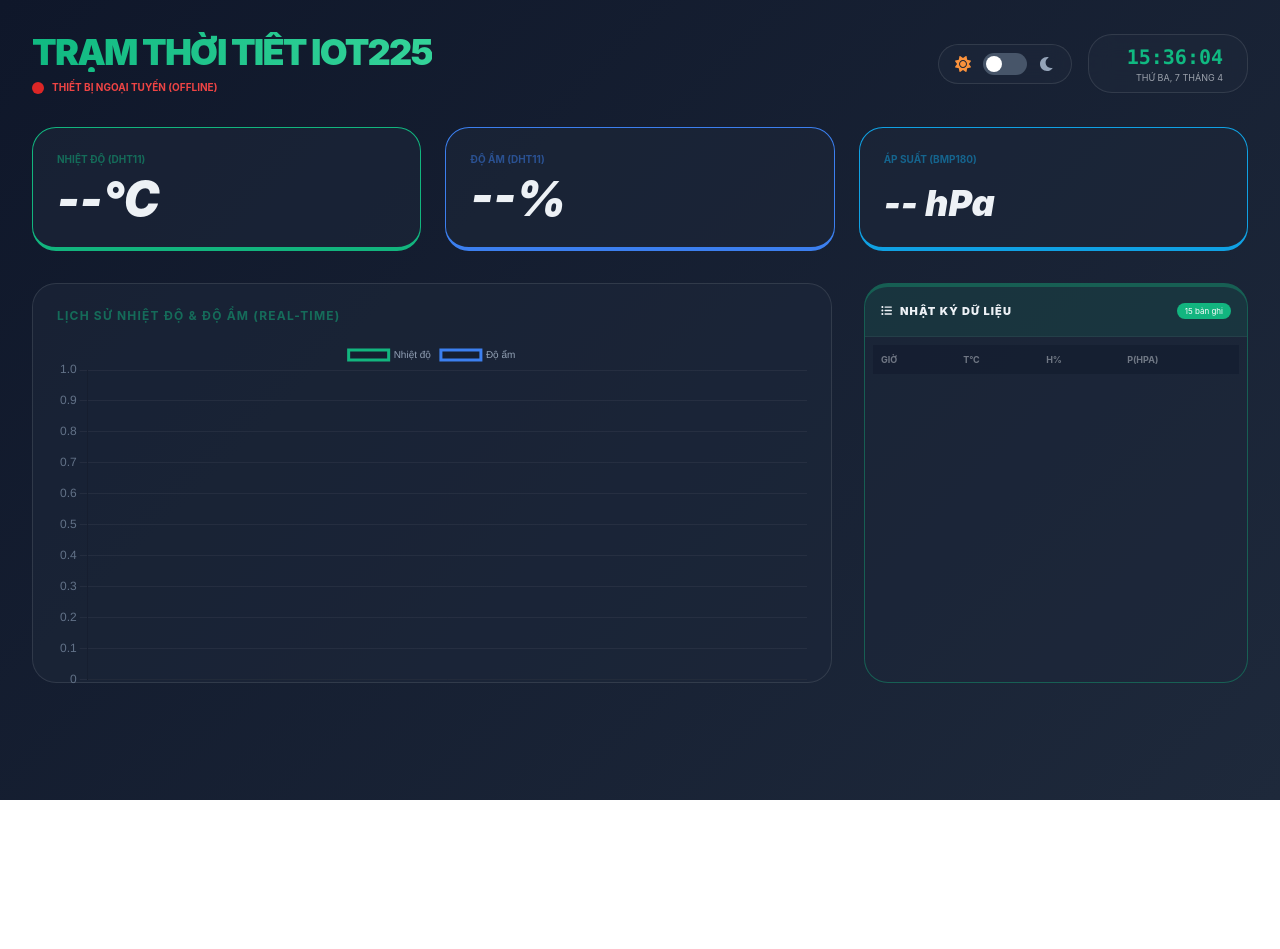
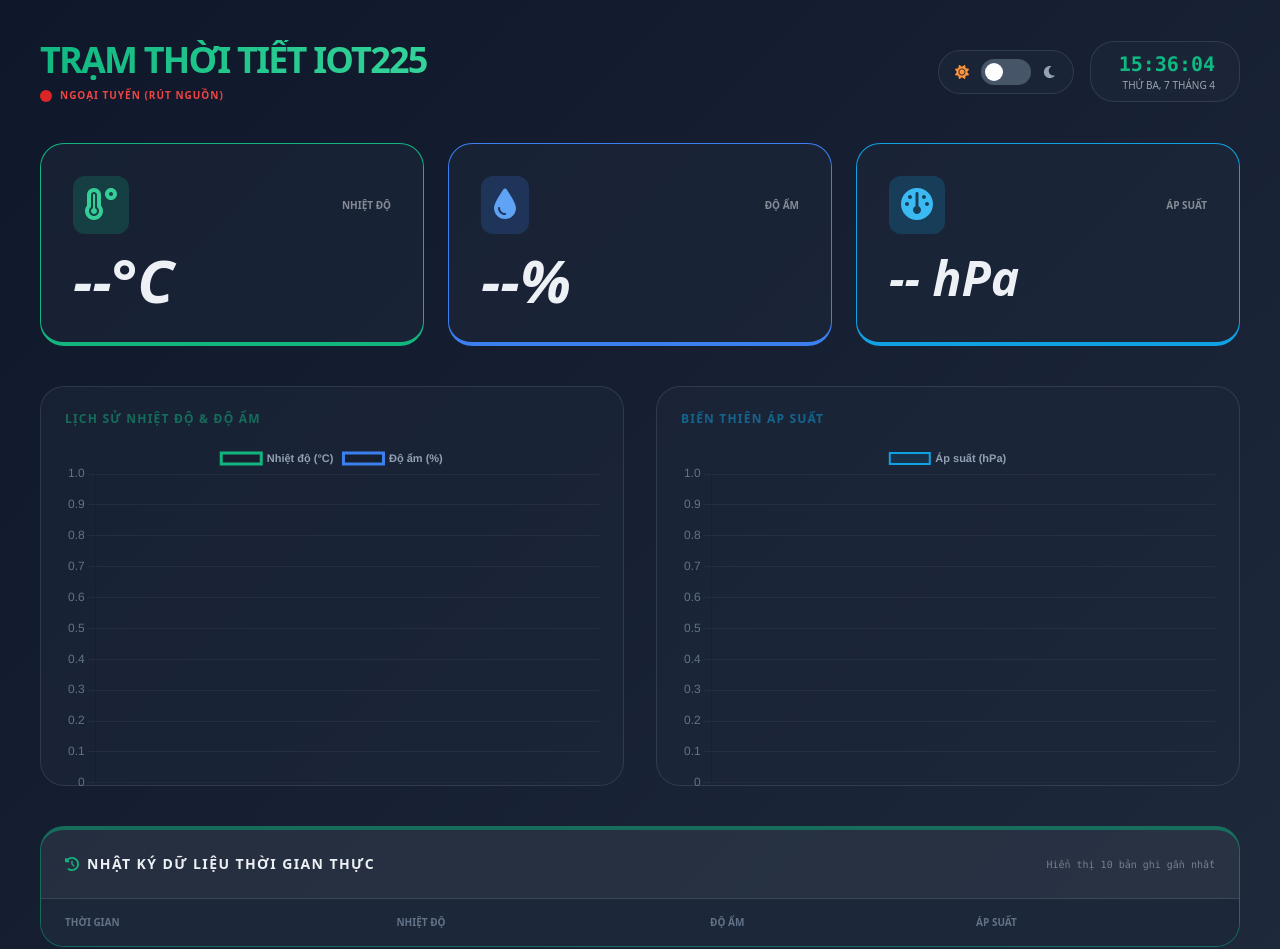
Before and after one commit to chuong-crypto/TramThoiTiet_IOT225, a plain HTML site: page index.html in a window 1280 px wide. Before the commit the page ends 800 px from the top, so only its background shows below. Drawn offline with nearby package versions, Linux system fonts and the light colour scheme; no server answers.

Commit message:
Add files via upload

```diff
--- a/index.html
+++ b/index.html
@@ -13,30 +13,38 @@
         tailwind.config = { darkMode: 'class' }
     </script>
     <style>
-        :root { --bg: linear-gradient(135deg, #0f172a 0%, #1e293b 100%); --card: rgba(30, 41, 59, 0.6); --text: #f1f5f9; }
-        .light { --bg: linear-gradient(135deg, #f8fafc 0%, #e2e8f0 100%); --card: rgba(255, 255, 255, 0.8); --text: #1e293b; }
-        body { background: var(--bg); color: var(--text); transition: all 0.4s ease; min-height: 100vh; font-family: 'Inter', sans-serif; }
-        .glass { background: var(--card); backdrop-filter: blur(12px); border: 1px solid rgba(255,255,255,0.1); border-radius: 24px; }
-        .is-offline { filter: grayscale(1) blur(2px); opacity: 0.5; pointer-events: none; }
-        .title-green { background: linear-gradient(90deg, #10b981, #34d399); -webkit-background-clip: text; -webkit-text-fill-color: transparent; }
+        :root { --bg: linear-gradient(135deg, #0f172a 0%, #1e293b 100%); --card: rgba(30, 41, 59, 0.6); --text: #f1f5f9; --border: rgba(255,255,255,0.1); }
+        .light { --bg: linear-gradient(135deg, #f8fafc 0%, #e2e8f0 100%); --card: rgba(255, 255, 255, 0.8); --text: #1e293b; --border: rgba(0,0,0,0.1); }
+
+        body { background: var(--bg); color: var(--text); transition: all 0.4s ease; min-height: 100vh; }
+        .glass { background: var(--card); backdrop-filter: blur(12px); border: 1px solid var(--border); border-radius: 24px; transition: all 0.3s ease; }
+
+        .is-offline { filter: grayscale(1) blur(1px); opacity: 0.5; pointer-events: none; }
+
         .heartbeat { animation: beat 1.5s infinite; }
         @keyframes beat { 0%, 100% { transform: scale(1); opacity: 1; } 50% { transform: scale(1.4); opacity: 0.5; } }
-        /* Switch UI */
-        .switch { position: relative; display: inline-block; width: 44px; height: 22px; }
+
+        .title-green { background: linear-gradient(90deg, #10b981, #34d399); -webkit-background-clip: text; -webkit-text-fill-color: transparent; }
+
+        .switch { position: relative; display: inline-block; width: 50px; height: 26px; }
         .switch input { opacity: 0; width: 0; height: 0; }
         .slider { position: absolute; cursor: pointer; top: 0; left: 0; right: 0; bottom: 0; background-color: #475569; transition: .4s; border-radius: 34px; }
-        .slider:before { position: absolute; content: ""; height: 16px; width: 16px; left: 3px; bottom: 3px; background-color: white; transition: .4s; border-radius: 50%; }
+        .slider:before { position: absolute; content: ""; height: 18px; width: 18px; left: 4px; bottom: 4px; background-color: white; transition: .4s; border-radius: 50%; }
         input:checked + .slider { background-color: #10b981; }
-        input:checked + .slider:before { transform: translateX(22px); }
+        input:checked + .slider:before { transform: translateX(24px); }
+
+        /* Custom scrollbar cho bảng nhật ký */
+        #log-container::-webkit-scrollbar { width: 6px; }
+        #log-container::-webkit-scrollbar-thumb { background: rgba(16, 185, 129, 0.5); border-radius: 10px; }
     </style>
 </head>
-<body class="p-4 md:p-8">
+<body class="p-4 md:p-10 font-sans">
 
     <div class="max-w-7xl mx-auto">
-        <div class="flex flex-col md:flex-row justify-between items-center mb-8 gap-6">
+        <div class="flex flex-col md:flex-row justify-between items-center mb-10 gap-6">
             <div>
-                <h1 class="text-4xl font-black title-green uppercase tracking-tighter">TRẠM THỜI TIẾT IOT225</h1>
-                <div class="flex items-center mt-2 justify-center md:justify-start">
+                <h1 class="text-4xl font-black title-green uppercase tracking-tighter text-center md:text-left">TRẠM THỜI TIẾT IOT225</h1>
+                <div class="flex items-center justify-center md:justify-start mt-2">
                     <div id="status-dot" class="w-3 h-3 bg-red-500 rounded-full heartbeat mr-2"></div>
                     <span id="status-text" class="text-slate-500 text-[10px] font-bold uppercase tracking-widest">Đang kết nối...</span>
                 </div>
@@ -44,67 +52,82 @@
 
             <div class="flex items-center gap-4">
                 <div class="glass px-4 py-2 flex items-center gap-3">
-                    <i class="fa-solid fa-sun text-orange-400"></i>
-                    <label class="switch"><input type="checkbox" id="mode-toggle"><span class="slider"></span></label>
-                    <i class="fa-solid fa-moon text-slate-400"></i>
+                    <i class="fa-solid fa-sun text-orange-400 text-sm"></i>
+                    <label class="switch">
+                        <input type="checkbox" id="mode-toggle">
+                        <span class="slider"></span>
+                    </label>
+                    <i class="fa-solid fa-moon text-slate-400 text-sm"></i>
                 </div>
-                <div class="glass px-6 py-2 text-right min-w-[160px]">
+                <div class="glass px-6 py-2 text-right min-w-[150px]">
                     <p id="clock" class="text-xl font-mono font-bold text-emerald-500">00:00:00</p>
-                    <p id="date" class="text-[9px] opacity-60 uppercase">Đang tải...</p>
+                    <p id="date" class="text-[10px] opacity-60 uppercase">Đang tải...</p>
                 </div>
             </div>
         </div>
 
         <div id="main-content" class="transition-all duration-500">
-            <div class="grid grid-cols-1 md:grid-cols-3 gap-6 mb-8">
-                <div class="glass p-6 border-b-4 border-emerald-500">
-                    <p class="text-[10px] font-bold opacity-50 uppercase mb-2 text-emerald-500">Nhiệt độ (DHT11)</p>
-                    <h2 id="temp-val" class="text-5xl font-black italic">--°C</h2>
+            <div class="grid grid-cols-1 md:grid-cols-3 gap-6 mb-10">
+                <div class="glass p-8 relative overflow-hidden group border-b-4 border-emerald-500">
+                    <div class="flex justify-between items-center mb-4">
+                        <div class="p-3 bg-emerald-500/20 rounded-xl text-emerald-400"><i class="fa-solid fa-temperature-high fa-2x"></i></div>
+                        <span class="text-[10px] font-bold opacity-50 uppercase">Nhiệt độ</span>
                     </div>
-                <div class="glass p-6 border-b-4 border-blue-500">
-                    <p class="text-[10px] font-bold opacity-50 uppercase mb-2 text-blue-500">Độ ẩm (DHT11)</p>
-                    <h2 id="humi-val" class="text-5xl font-black italic">--%</h2>
+                    <h2 id="temp-val" class="text-6xl font-black italic">--°C</h2>
                 </div>
-                <div class="glass p-6 border-b-4 border-sky-500">
-                    <p class="text-[10px] font-bold opacity-50 uppercase mb-2 text-sky-500">Áp suất (BMP180)</p>
-                    <h2 id="pres-val" class="text-4xl font-black italic pt-2">-- hPa</h2>
+
+                <div class="glass p-8 relative overflow-hidden group border-b-4 border-blue-500">
+                    <div class="flex justify-between items-center mb-4">
+                        <div class="p-3 bg-blue-500/20 rounded-xl text-blue-400"><i class="fa-solid fa-droplet fa-2x"></i></div>
+                        <span class="text-[10px] font-bold opacity-50 uppercase">Độ ẩm</span>
+                    </div>
+                    <h2 id="humi-val" class="text-6xl font-black italic">--%</h2>
+                </div>
+
+                <div class="glass p-8 relative overflow-hidden group border-b-4 border-sky-500">
+                    <div class="flex justify-between items-center mb-4">
+                        <div class="p-3 bg-sky-500/20 rounded-xl text-sky-400"><i class="fa-solid fa-gauge fa-2x"></i></div>
+                        <span class="text-[10px] font-bold opacity-50 uppercase">Áp suất</span>
+                    </div>
+                    <h2 id="pres-val" class="text-5xl font-black pt-1 italic">-- hPa</h2>
                 </div>
             </div>
 
-            <div class="grid grid-cols-1 lg:grid-cols-3 gap-8">
-                <div class="lg:col-span-2 space-y-8">
+            <div class="grid grid-cols-1 lg:grid-cols-2 gap-8 mb-10">
                 <div class="glass p-6 h-[400px]">
-                        <h3 class="text-xs font-bold mb-4 opacity-50 uppercase tracking-widest text-emerald-500">Lịch sử Nhiệt độ & Độ ẩm (Real-time)</h3>
+                    <h3 class="text-xs font-bold mb-4 opacity-50 uppercase tracking-widest text-emerald-500">Lịch sử Nhiệt độ & Độ ẩm</h3>
                     <canvas id="weatherChart"></canvas>
+                </div>
+                <div class="glass p-6 h-[400px]">
+                    <h3 class="text-xs font-bold mb-4 opacity-50 uppercase tracking-widest text-sky-500">Biến thiên Áp suất</h3>
+                    <canvas id="pressureChart"></canvas>
                 </div>
             </div>
 
-                <div class="glass flex flex-col h-[400px] overflow-hidden border-t-4 border-emerald-500/40">
-                    <div class="p-4 bg-emerald-500/10 flex justify-between items-center border-b border-white/5">
-                        <h3 class="text-[11px] font-black uppercase tracking-widest"><i class="fa-solid fa-list-ul mr-2"></i>Nhật ký dữ liệu</h3>
-                        <span class="text-[8px] bg-emerald-500 text-white px-2 py-0.5 rounded-full">15 bản ghi</span>
+            <div class="glass overflow-hidden border-t-4 border-emerald-500/50">
+                <div class="p-6 border-b border-white/10 flex justify-between items-center bg-white/5">
+                    <h3 class="text-sm font-bold uppercase tracking-widest"><i class="fa-solid fa-clock-rotate-left mr-2 text-emerald-500"></i>Nhật ký dữ liệu thời gian thực</h3>
+                    <span class="text-[10px] opacity-40 font-mono">Hiển thị 10 bản ghi gần nhất</span>
                 </div>
-                    <div class="overflow-y-auto flex-grow p-2">
-                        <table class="w-full text-left">
-                            <thead class="text-[9px] opacity-40 uppercase sticky top-0 bg-slate-900 z-10">
+                <div id="log-container" class="max-h-[400px] overflow-y-auto">
+                    <table class="w-full text-left border-collapse">
+                        <thead class="sticky top-0 bg-slate-800/90 backdrop-blur-md text-[10px] uppercase text-slate-500 font-bold">
                             <tr>
-                                    <th class="p-2">Giờ</th>
-                                    <th class="p-2">T°C</th>
-                                    <th class="p-2">H%</th>
-                                    <th class="p-2">P(hPa)</th>
+                                <th class="px-6 py-4">Thời gian</th>
+                                <th class="px-6 py-4">Nhiệt độ</th>
+                                <th class="px-6 py-4">Độ ẩm</th>
+                                <th class="px-6 py-4">Áp suất</th>
                             </tr>
                         </thead>
-                            <tbody id="history-body" class="text-[11px] font-mono divide-y divide-white/5">
+                        <tbody id="data-log" class="text-sm divide-y divide-white/5 font-mono">
                             </tbody>
                     </table>
                 </div>
             </div>
         </div>
     </div>
-    </div>
 
     <script>
-        // --- FIREBASE CONFIG ---
         const firebaseConfig = {
             apiKey: "AIzaSyCRfbr0qfk3Dl3s4CL91ebv4Mwn_fh05wk",
             authDomain: "thoitiet-83ada.firebaseapp.com",
@@ -119,93 +142,117 @@
         const database = firebase.database();
 
         let lastSeen = 0;
-        const OFFLINE_LIMIT = 25000; // 25 giây
+        const OFFLINE_LIMIT = 25000;
 
-        // --- CHART SETUP ---
+        const commonOptions = {
+            responsive: true,
+            maintainAspectRatio: false,
+            elements: { line: { tension: 0.5 } },
+            plugins: { legend: { display: true, labels: { color: '#94a3b8', font: { size: 11, weight: 'bold' } } } },
+            scales: {
+                x: { grid: { display: false }, ticks: { color: '#64748b' } },
+                y: { grid: { color: 'rgba(255,255,255,0.05)' }, ticks: { color: '#64748b' } }
+            }
+        };
+
         const weatherChart = new Chart(document.getElementById('weatherChart'), {
             type: 'line',
             data: { labels: [], datasets: [
-                { label: 'Nhiệt độ', data: [], borderColor: '#10b981', tension: 0.5, pointRadius: 0 },
-                { label: 'Độ ẩm', data: [], borderColor: '#3b82f6', tension: 0.5, pointRadius: 0 }
+                { label: 'Nhiệt độ (°C)', data: [], borderColor: '#10b981', pointRadius: 0, borderWidth: 3 },
+                { label: 'Độ ẩm (%)', data: [], borderColor: '#3b82f6', pointRadius: 0, borderWidth: 3 }
             ]},
-            options: {
-                responsive: true, maintainAspectRatio: false,
-                plugins: { legend: { labels: { color: '#94a3b8', font: { size: 10 } } } },
-                scales: {
-                    x: { grid: { display: false }, ticks: { color: '#64748b', font: { size: 9 } } },
-                    y: { grid: { color: 'rgba(255,255,255,0.05)' }, ticks: { color: '#64748b' } }
-                }
-            }
+            options: commonOptions
         });
 
-        // --- DATA PROCESSING ---
+        const pressureChart = new Chart(document.getElementById('pressureChart'), {
+            type: 'line',
+            data: { labels: [], datasets: [
+                { label: 'Áp suất (hPa)', data: [], borderColor: '#0ea5e9', fill: true, backgroundColor: 'rgba(14,165,233,0.1)', pointRadius: 2, borderWidth: 2 }
+            ]},
+            options: commonOptions
+        });
+
         database.ref('/weather').on('value', (snapshot) => {
             const data = snapshot.val();
             if (data) {
                 lastSeen = Date.now();
-                updateDashboard(data);
-                toggleConnection(true);
+                updateDisplay(data);
+                toggleOfflineUI(false);
             }
         });
 
-        function updateDashboard(data) {
+        function updateDisplay(data) {
             const t = Number(data.temperature);
             const h = Number(data.humidity);
             const p = Number(data.pressure);
             const time = new Date().toLocaleTimeString('vi-VN', { hour12: false });
 
-            // Cập nhật số liệu [cite: 121]
+            // 1. Cập nhật các thẻ số
             document.getElementById('temp-val').innerText = t.toFixed(1) + "°C";
-            document.getElementById('humi-val').innerText = h.toFixed(0) + "%";
+            document.getElementById('humi-val').innerText = h.toFixed(1) + "%";
             document.getElementById('pres-val').innerText = Math.round(p) + " hPa";
 
-            // Cập nhật biểu đồ
-            if (weatherChart.data.labels.length > 15) {
-                weatherChart.data.labels.shift();
-                weatherChart.data.datasets[0].data.shift();
-                weatherChart.data.datasets[1].data.shift();
-            }
-            weatherChart.data.labels.push(time);
+            // 2. Cập nhật biểu đồ
+            [weatherChart, pressureChart].forEach(c => {
+                if (c.data.labels.length > 15) { c.data.labels.shift(); c.data.datasets.forEach(d => d.data.shift()); }
+                c.data.labels.push(time);
+            });
             weatherChart.data.datasets[0].data.push(t);
             weatherChart.data.datasets[1].data.push(h);
+            pressureChart.data.datasets[0].data.push(p);
             weatherChart.update('none');
+            pressureChart.update('none');
 
-            // Cập nhật BẢNG LỊCH SỬ
-            const tableBody = document.getElementById('history-body');
-            const row = `<tr class="hover:bg-emerald-500/10 transition-colors">
-                <td class="p-2 text-emerald-500 font-bold">${time}</td>
-                <td class="p-2">${t.toFixed(1)}</td>
-                <td class="p-2">${h.toFixed(0)}</td>
-                <td class="p-2">${Math.round(p)}</td>
-            </tr>`;
-            tableBody.insertAdjacentHTML('afterbegin', row);
-            if (tableBody.rows.length > 15) tableBody.deleteRow(15);
+            // 3. Cập nhật NHẬT KÝ DỮ LIỆU (Bảng)
+            const logBody = document.getElementById('data-log');
+            const newRow = `
+                <tr class="hover:bg-emerald-500/10 transition-colors">
+                    <td class="px-6 py-4 text-emerald-400 font-bold">${time}</td>
+                    <td class="px-6 py-4">${t.toFixed(1)}°C</td>
+                    <td class="px-6 py-4">${h.toFixed(1)}%</td>
+                    <td class="px-6 py-4 font-bold text-sky-400">${Math.round(p)} hPa</td>
+                </tr>
+            `;
+            logBody.insertAdjacentHTML('afterbegin', newRow);
+
+            // Giới hạn bảng chỉ hiện 10 bản ghi gần nhất cho nhẹ máy
+            if (logBody.rows.length > 10) {
+                logBody.deleteRow(10);
+            }
         }
 
-        // --- WATCHDOG & UI LOGIC ---
         setInterval(() => {
-            if (Date.now() - lastSeen > OFFLINE_LIMIT) toggleConnection(false);
+            if (Date.now() - lastSeen > OFFLINE_LIMIT) toggleOfflineUI(true);
         }, 5000);
 
-        function toggleConnection(isOnline) {
+        function toggleOfflineUI(isOffline) {
             const dot = document.getElementById('status-dot');
             const txt = document.getElementById('status-text');
             const main = document.getElementById('main-content');
-            if (isOnline) {
+
+            if (isOffline) {
+                dot.className = "w-3 h-3 bg-red-600 rounded-full mr-2";
+                txt.innerText = "NGOẠI TUYẾN (RÚT NGUỒN)";
+                txt.className = "text-red-500 text-[10px] font-bold uppercase tracking-widest";
+                main.classList.add('is-offline');
+            } else {
                 dot.className = "w-3 h-3 bg-green-500 rounded-full heartbeat mr-2";
-                txt.innerText = "THIẾT BỊ TRỰC TUYẾN";
-                txt.className = "text-green-500 text-[10px] font-bold uppercase";
+                txt.innerText = "TRỰC TUYẾN";
+                txt.className = "text-green-500 text-[10px] font-bold uppercase tracking-widest";
                 main.classList.remove('is-offline');
-            } else {
-                dot.className = "w-3 h-3 bg-red-600 rounded-full mr-2";
-                txt.innerText = "THIẾT BỊ NGOẠI TUYẾN (OFFLINE)";
-                txt.className = "text-red-500 text-[10px] font-bold uppercase";
-                main.classList.add('is-offline');
             }
         }
 
         document.getElementById('mode-toggle').addEventListener('change', function() {
             document.documentElement.classList.toggle('light');
+            const isLight = document.documentElement.classList.contains('light');
+            const color = isLight ? '#64748b' : '#94a3b8';
+            [weatherChart, pressureChart].forEach(c => {
+                c.options.plugins.legend.labels.color = color;
+                c.options.scales.x.ticks.color = color;
+                c.options.scales.y.ticks.color = color;
+                c.update();
+            });
         });
 
         setInterval(() => {
```
Lines whose indentation alone changed are shown as unchanged.
